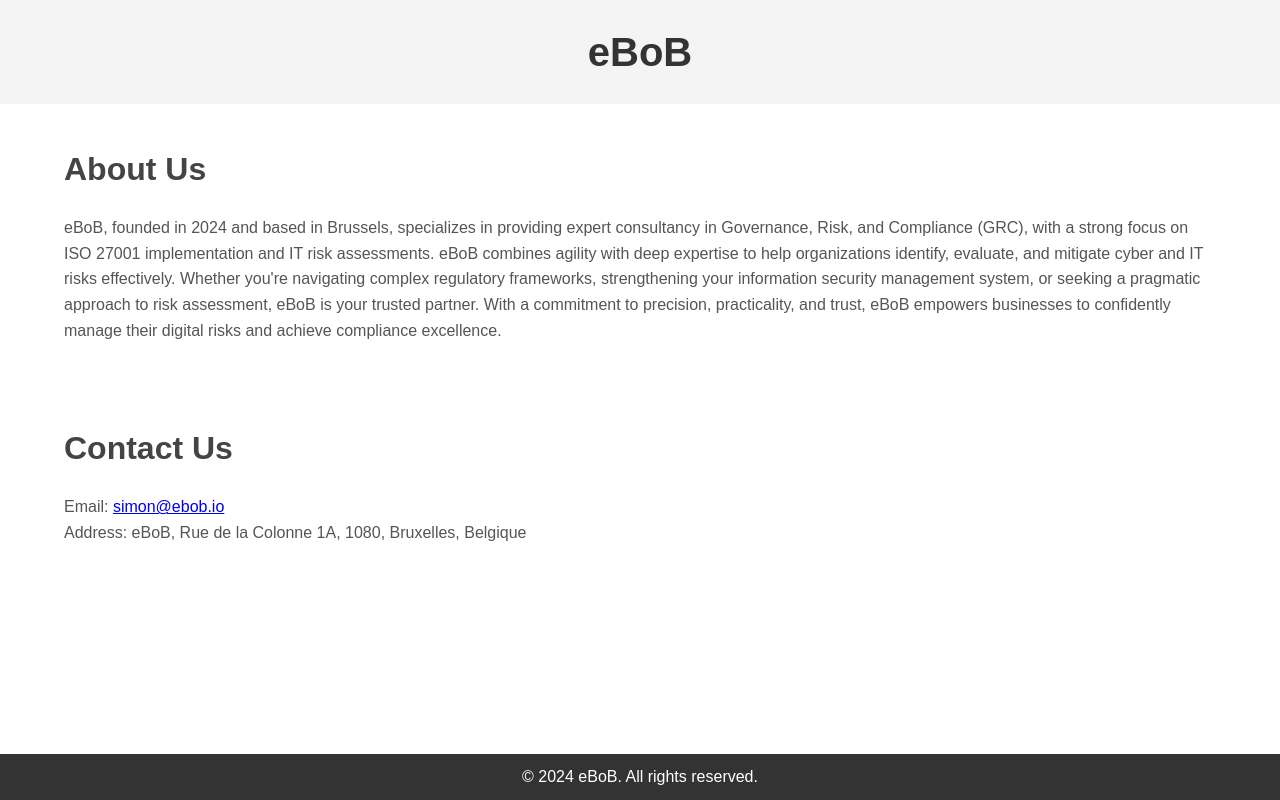
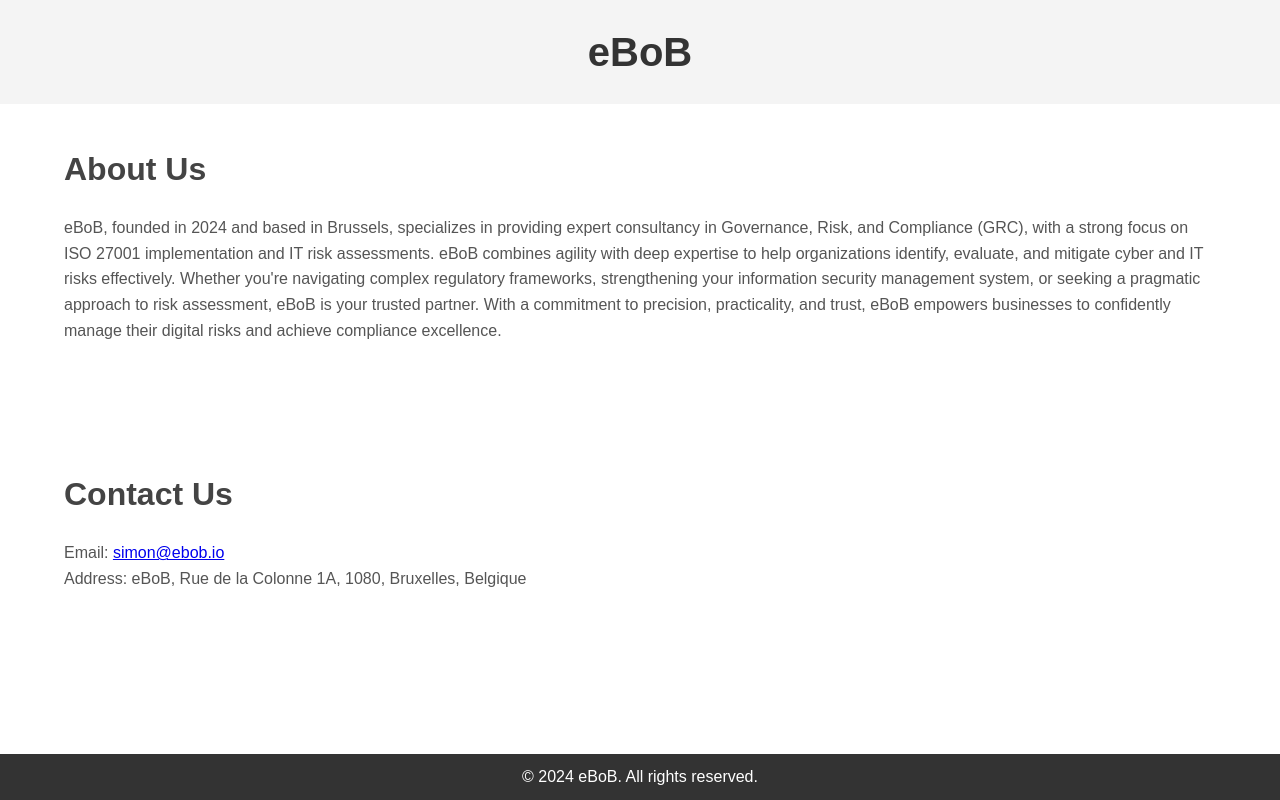
Before and after one commit to eBoB-Simon/website, a plain HTML site: page index.html in a window 1280 px wide. Drawn offline with Linux system fonts and the light colour scheme.

Commit message:
Update style.css

```diff
--- a/style.css
+++ b/style.css
@@ -6,16 +6,16 @@
 }
 
 html, body {
-    height: 100%; /* Ensure the body takes the full height of the viewport */
-    display: flex; /* Use flexbox for layout */
-    flex-direction: column; /* Stack elements vertically */
-    margin: 0; /* Remove default margin */
+    height: 100%; /* Full height for the viewport */
+    margin: 0;
 }
 
 body {
     font-family: Arial, sans-serif;
     line-height: 1.6;
     color: #333;
+    display: flex;
+    flex-direction: column; /* Make body a flex container */
 }
 
 /* Container */
@@ -45,6 +45,7 @@ header .tagline {
 /* Section */
 section {
     padding: 40px 0;
+    flex: 1; /* Allow sections to expand to fill space */
 }
 
 section h2 {
@@ -64,7 +65,7 @@ footer {
     color: #fff;
     text-align: center;
     padding: 10px 0;
-    margin-top: auto; /* Push footer to the bottom when content is insufficient */
+    margin-top: auto; /* Push footer to the bottom when there's little content */
 }
 
 footer p {
```
